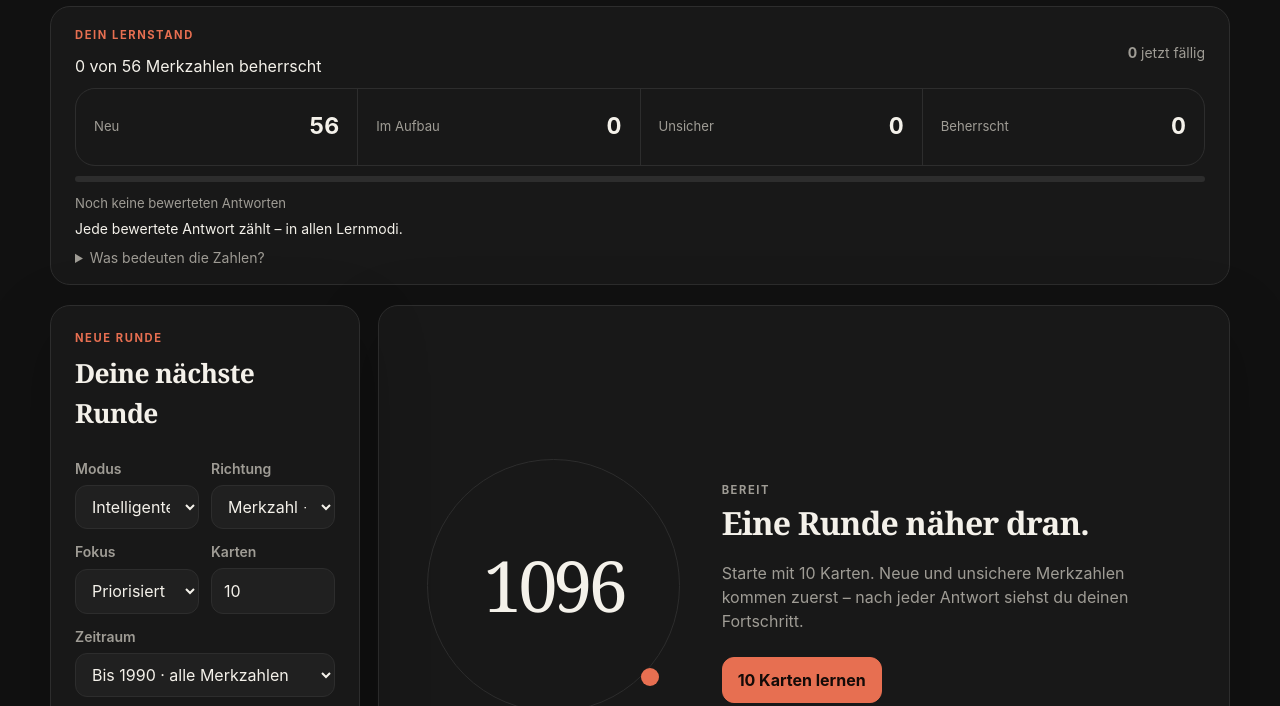
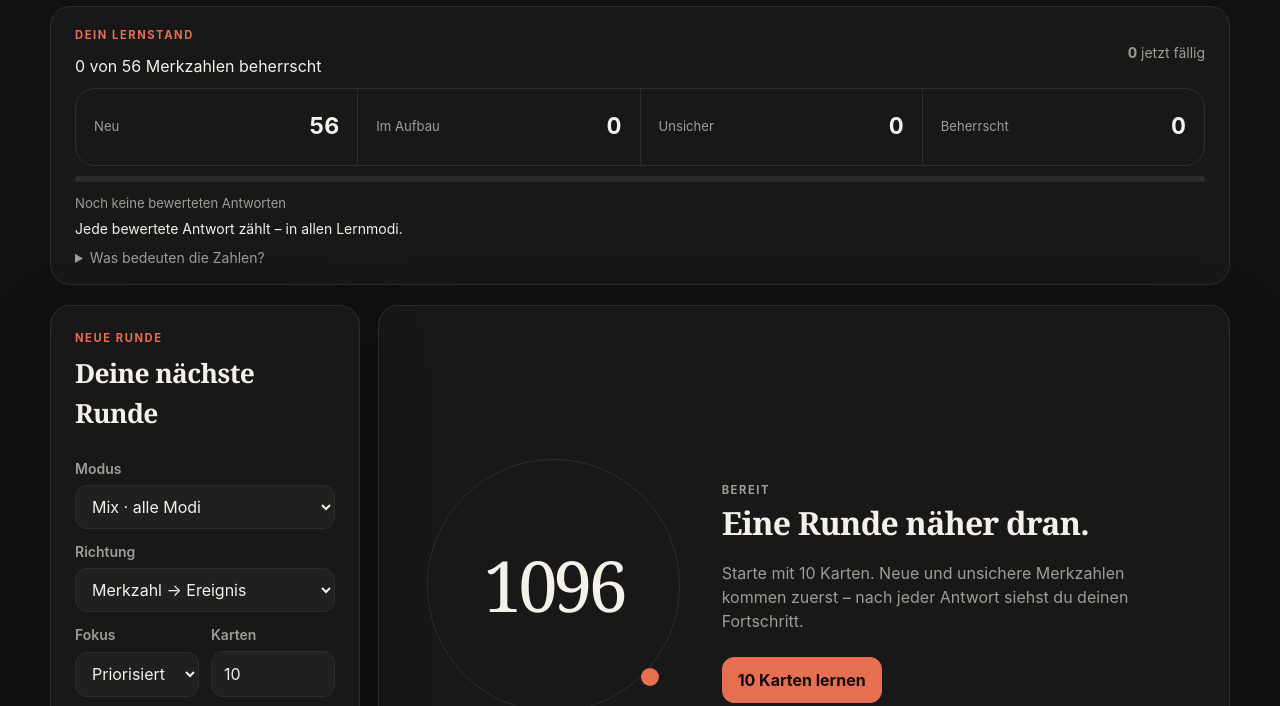
Before and after one commit to christhscrde-blip/Merkzahlen, a website: page merkzahlen-trainer/index.html in a window 1280 px wide. Shown: the part 92-798 px from the top of the page. Drawn offline with Linux system fonts and the light colour scheme.

Commit message:
Auswahlfelder nach visueller Prüfung verbreitern
Modus und Richtung bleiben vollständig lesbar. Engine und Katalog unverändert; alle 56 Tests erfolgreich.

```diff
--- a/merkzahlen-trainer/index.html
+++ b/merkzahlen-trainer/index.html
@@ -67,17 +67,17 @@
         </div>
 
         <div class="controlGrid">
-          <label class="field">
+          <label class="field fieldWide">
             <span>Modus</span>
             <select id="modeSelect">
-              <option value="mix">Intelligenter Mix</option>
+              <option value="mix">Mix · alle Modi</option>
               <option value="cards">Karteikarten</option>
               <option value="mc">Multiple Choice</option>
               <option value="type">Tippen</option>
             </select>
           </label>
 
-          <label class="field">
+          <label class="field fieldWide">
             <span>Richtung</span>
             <select id="dirSelect">
               <option value="year2event">Merkzahl → Ereignis</option>
```
